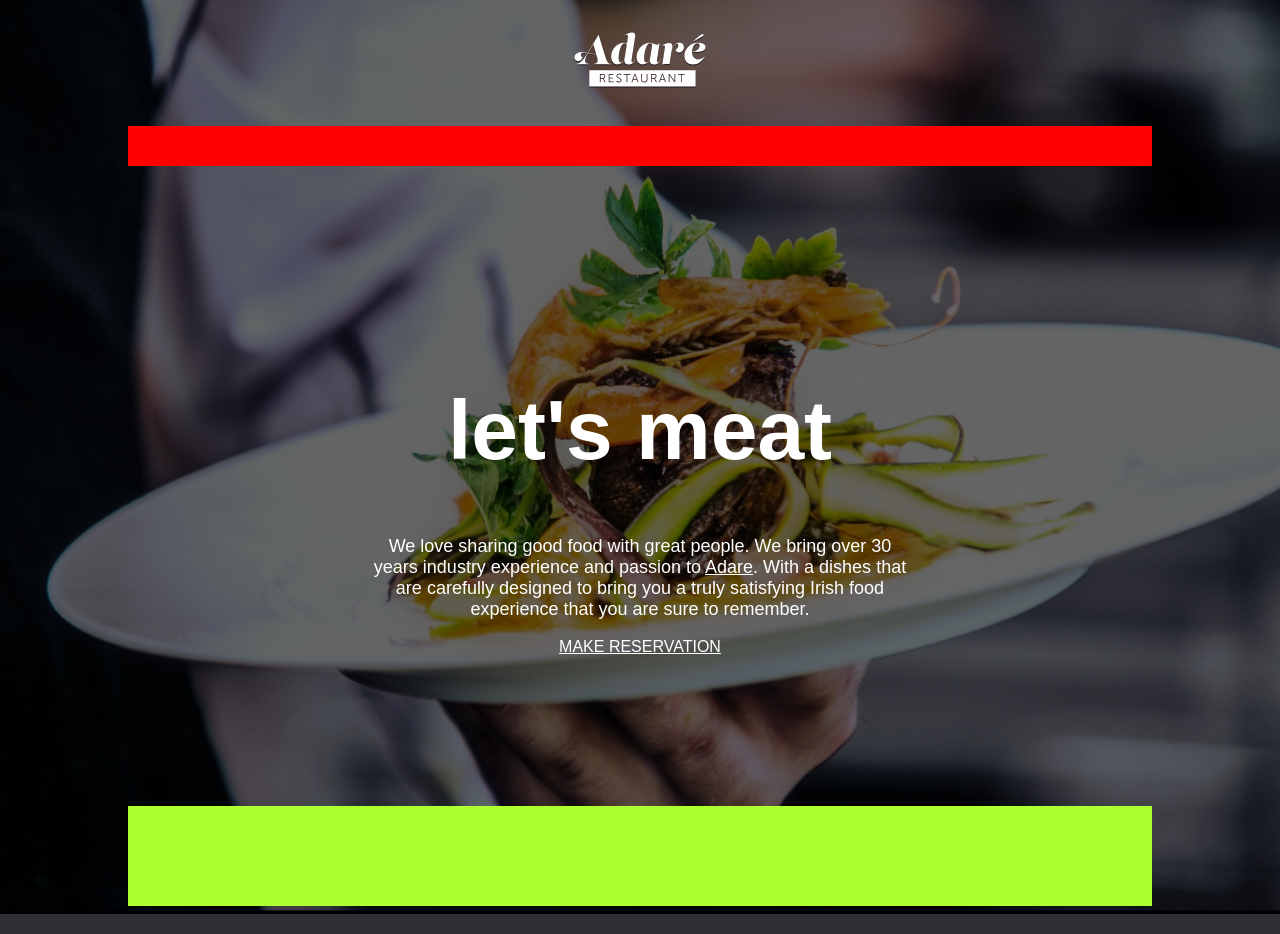
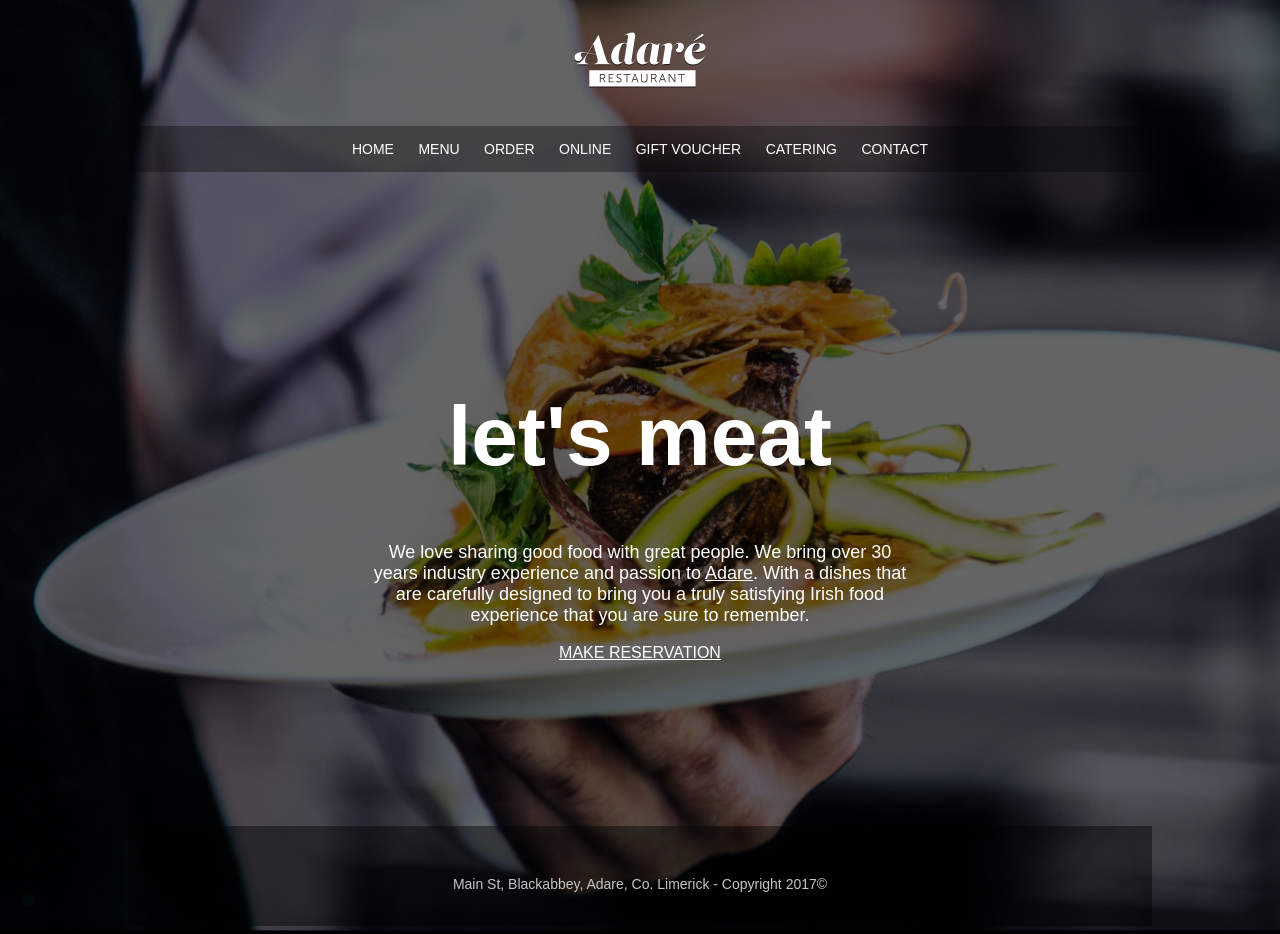
Before and after one commit to Pelovski/HTML-CSS, a plain HTML site: page Restaurant Website/index.html in a window 1280 px wide. Drawn offline with Linux system fonts and the light colour scheme.

Commit message:
nav, main and footer are ready

```diff
--- a/Restaurant Website/index.html
+++ b/Restaurant Website/index.html
@@ -16,7 +16,13 @@
         </header>
 
         <nav>
-
+            <a href="#">HOME</a>
+            <a href="#">MENU</a>
+            <a href="#">ORDER</a>
+            <a href="#">ONLINE</a>
+            <a href="#">GIFT VOUCHER</a>
+            <a href="#">CATERING</a>
+            <a href="#">CONTACT</a>
         </nav>
 
         <main>
@@ -33,7 +39,7 @@
         </main>
 
         <footer>
-
+               <p>Main St, Blackabbey, Adare, Co. Limerick - Copyright 2017©</p>
         </footer>
     </div>
 </body>
--- a/Restaurant Website/style.css
+++ b/Restaurant Website/style.css
@@ -20,8 +20,10 @@ header{
 }
 
 nav{
-    background-color: red;
-    height: 40px;
+    background-color: rgba(0, 0, 0, 0.338);
+    text-align: center;
+    padding-top: 14px;
+    padding-bottom: 14px;
 }
 
 main{
@@ -34,7 +36,8 @@ main{
 }
 
 footer{
-    background-color: greenyellow;
+    background-color: rgba(0, 0, 0, 0.438);
+    text-align: center;
     height: 100px;
 }
 
@@ -52,3 +55,17 @@ p{
 a{
     color: white;
 }
+
+nav a{
+
+    text-decoration: none;
+    font-size: 14px;
+    padding-left: 10px;
+    padding-right: 10px;
+}
+
+footer p{
+    color: rgb(198, 198, 198);
+    padding-top: 50px;
+    font-size: 14px;
+}
```
